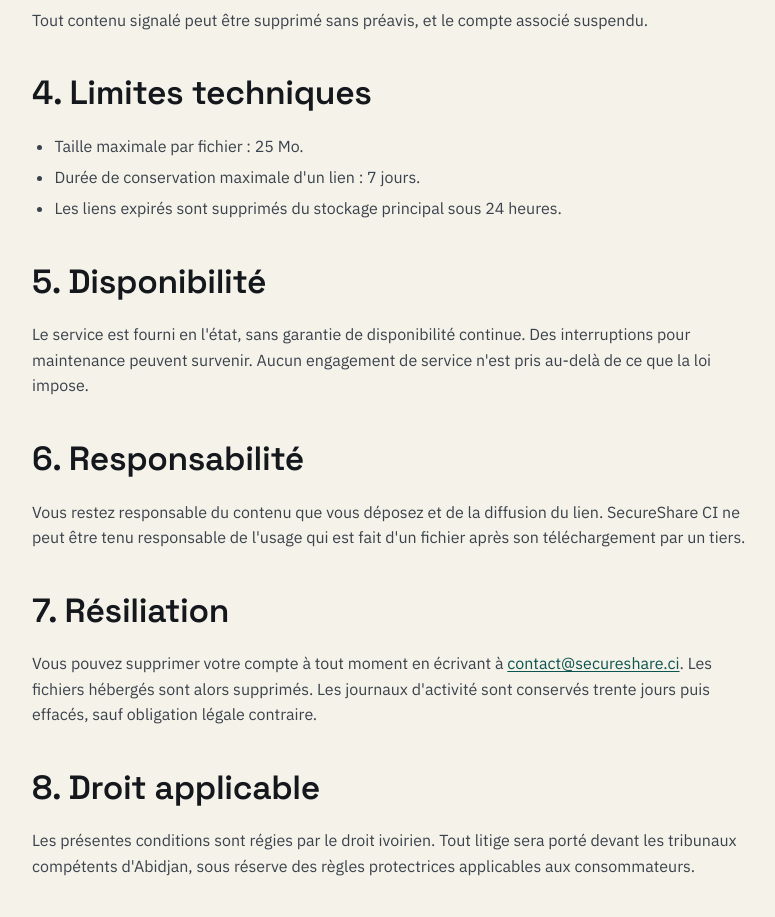
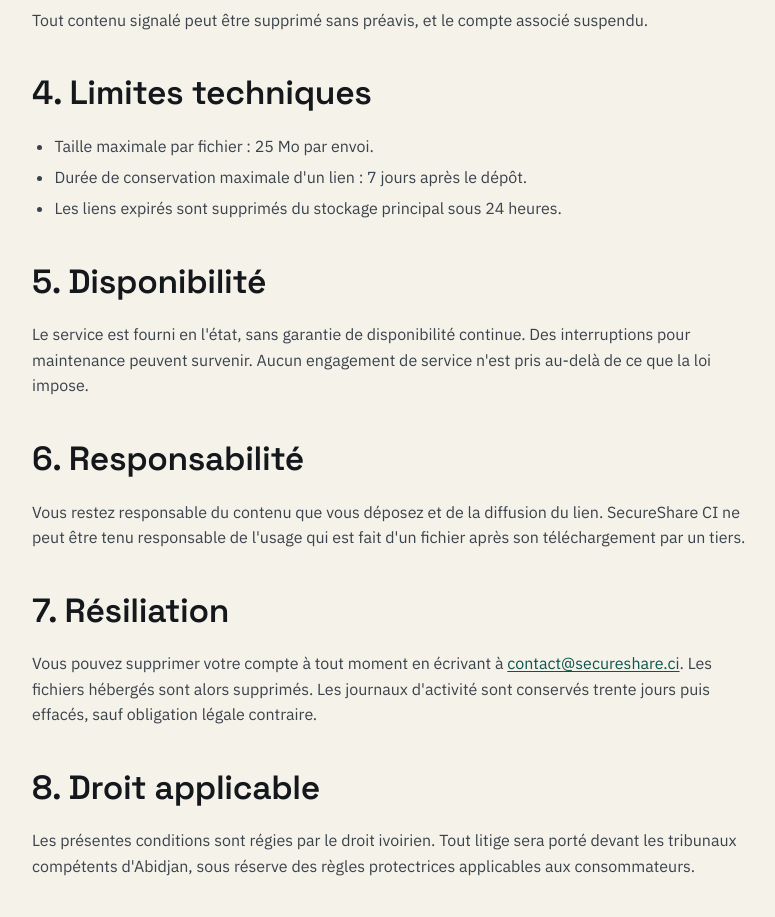
Before and after one commit to tking225/secureshare-ci, a website: page public/cgu.html in a window 1280 px wide. Shown: the part 960-1877 px from the top of the page, without its empty margins (248-1023 px from the left). Drawn offline with Linux system fonts and the light colour scheme.

Commit message:
Précision des limites techniques dans les conditions d'utilisation

```diff
--- a/public/cgu.html
+++ b/public/cgu.html
@@ -49,8 +49,8 @@
 
     <h2>4. Limites techniques</h2>
     <ul>
-      <li>Taille maximale par fichier : 25 Mo.</li>
-      <li>Durée de conservation maximale d'un lien : 7 jours.</li>
+      <li>Taille maximale par fichier : 25 Mo par envoi.</li>
+      <li>Durée de conservation maximale d'un lien : 7 jours après le dépôt.</li>
       <li>Les liens expirés sont supprimés du stockage principal sous 24 heures.</li>
     </ul>
 
```
